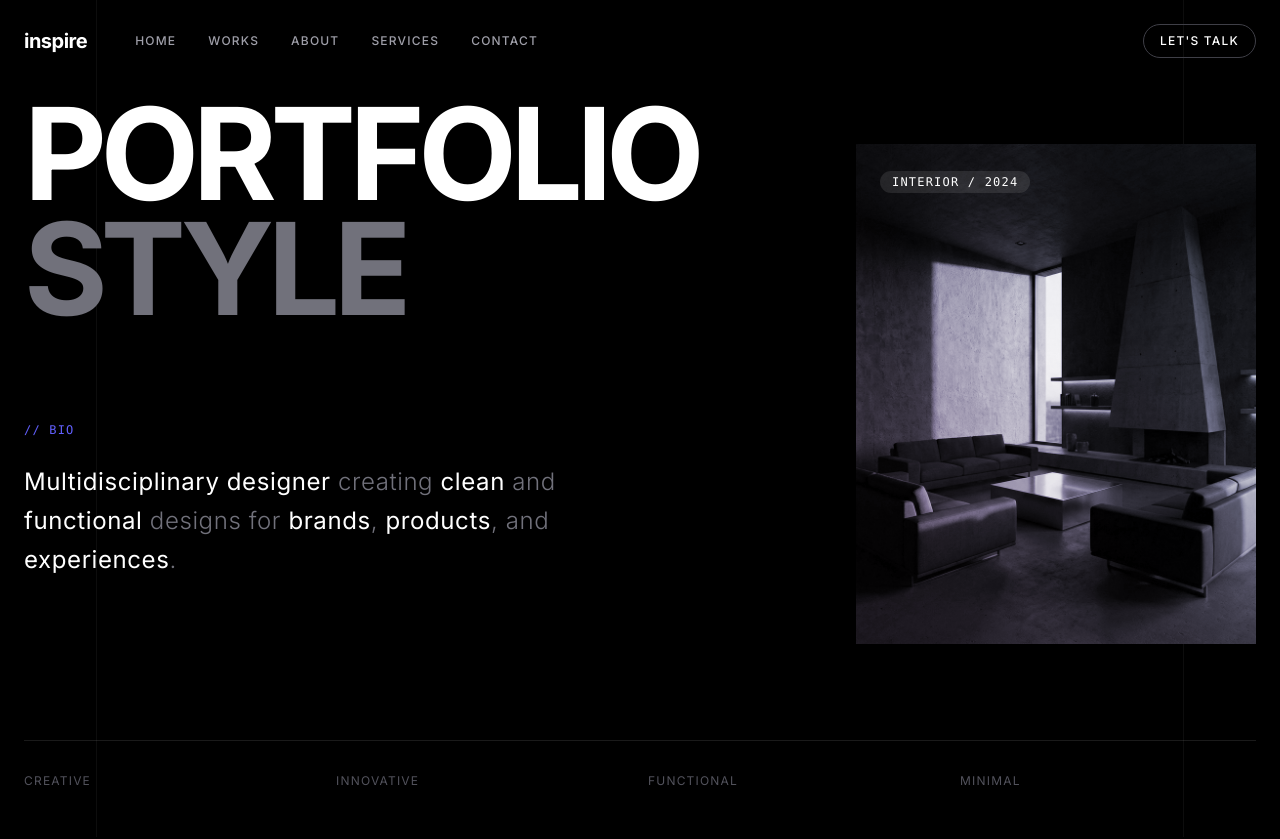
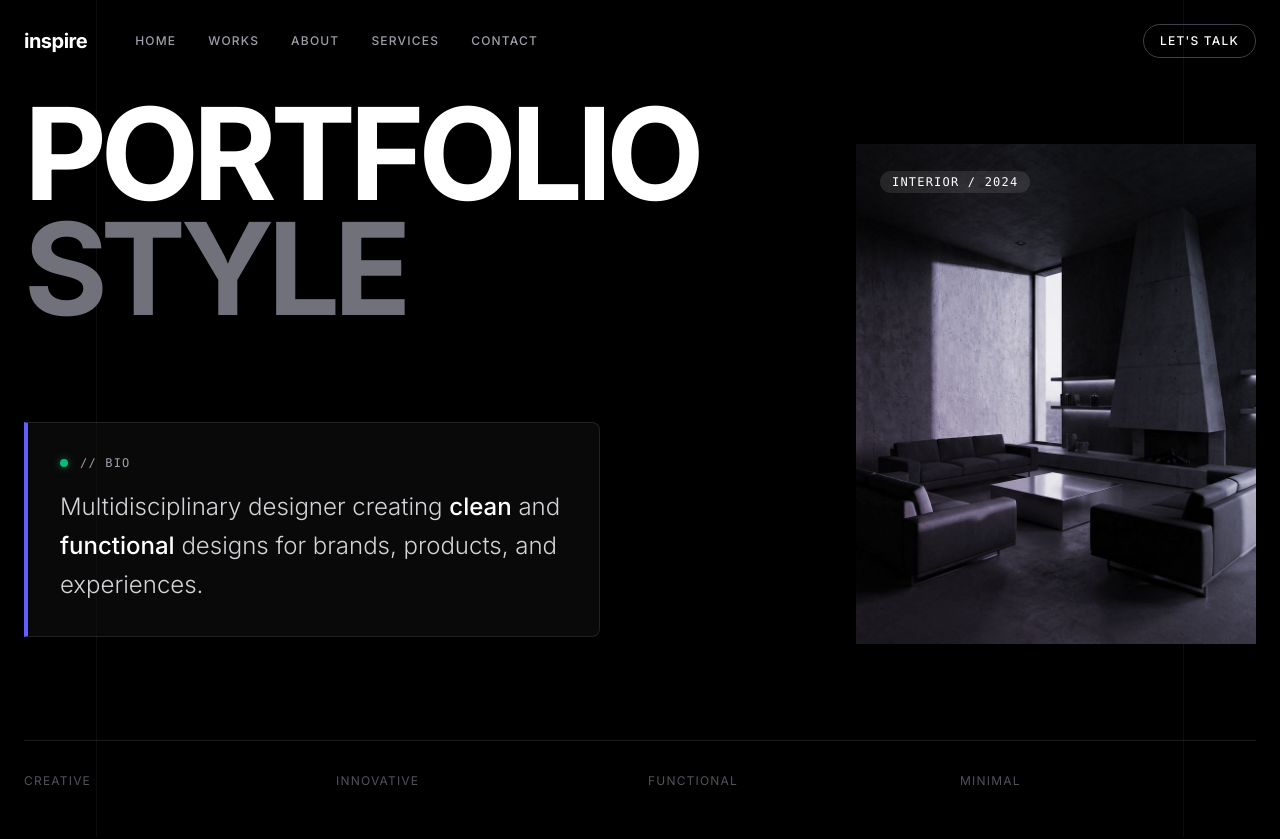
Before and after one commit to dilshandevxx/portfolio-upwork-my-work, a Next.js app: page / in a window 1280 px wide. Shown: the top 839 px of the page. Built offline with nearby package versions, Linux system fonts and the light colour scheme; a web font is replaced by a local one.

Commit message:
add smooth scrolling

```diff
--- a/components/Hero.tsx
+++ b/components/Hero.tsx
@@ -29,14 +29,19 @@ export default function Hero() {
                 initial={{ opacity: 0 }}
                 animate={{ opacity: 1 }}
                 transition={{ delay: 0.5, duration: 0.8 }}
-                className="mt-12 md:mt-24 max-w-xl"
+                className="mt-12 md:mt-24"
             >
-                <span className="font-mono text-xs text-indigo-500 tracking-widest uppercase mb-6 block">
-                    // Bio
-                </span>
-                <p className="text-xl md:text-2xl text-zinc-500 font-light leading-relaxed tracking-wide">
-                    <span className="text-white font-normal">Multidisciplinary designer</span> creating <span className="text-white font-normal">clean</span> and <span className="text-white font-normal">functional</span> designs for <span className="text-white font-normal">brands</span>, <span className="text-white font-normal">products</span>, and <span className="text-white font-normal">experiences</span>.
-                </p>
+                <div className="relative p-8 bg-zinc-900/40 backdrop-blur-md border border-white/10 border-l-4 border-l-indigo-500 rounded-r-lg max-w-xl">
+                    <div className="flex items-center gap-3 mb-4">
+                        <div className="w-2 h-2 rounded-full bg-emerald-500 shadow-[0_0_8px_rgba(16,185,129,0.5)]" />
+                        <span className="text-xs font-mono text-zinc-400 uppercase tracking-widest">
+                            // Bio
+                        </span>
+                    </div>
+                    <p className="text-xl md:text-2xl text-zinc-300 font-light leading-relaxed">
+                        Multidisciplinary designer creating <span className="text-white font-medium">clean</span> and <span className="text-white font-medium">functional</span> designs for brands, products, and experiences.
+                    </p>
+                </div>
             </motion.div>
           </div>
 
--- a/components/Services.tsx
+++ b/components/Services.tsx
@@ -5,11 +5,42 @@ import { ArrowRight } from "lucide-react";
 import Image from "next/image";
 
 const services = [
-  { id: "01", name: "Website Development", desc: "Fast, responsive, and scalable websites.", image: "/images/hero.png" },
-  { id: "02", name: "Frontend Development", desc: "Interactive UI using HTML, CSS, JavaScript, and React.", image: "/images/project1.png" },
-  { id: "03", name: "Backend Development", desc: "Secure APIs, authentication, and databases.", image: "/images/project2.png" },
-  { id: "04", name: "Full-Stack Development", desc: "Complete end-to-end web solutions.", image: "/images/project3.png" },
-  { id: "05", name: "AI-Powered Applications", desc: "Smart, data-driven applications powered by AI.", image: "/images/hero.png" },
+  {
+    id: "01",
+    name: "Landing Page Development",
+    desc: "High-converting landing pages designed for marketing, startups, and product launches, optimized for speed, SEO, and user engagement.",
+    image: "/images/hero.png"
+  },
+  {
+    id: "02",
+    name: "Website Development",
+    desc: "Responsive, scalable websites built for businesses, portfolios, and organizations with modern web standards.",
+    image: "/images/project1.png"
+  },
+  {
+    id: "03",
+    name: "SaaS Application Development",
+    desc: "End-to-end development of Software as a Service (SaaS) platforms including multi-user systems, subscriptions, dashboards, and cloud deployment.",
+    image: "/images/project2.png"
+  },
+  {
+    id: "04",
+    name: "Full-Stack Application Development",
+    desc: "Complete web application development covering frontend, backend, databases, APIs, and deployment in a single integrated solution.",
+    image: "/images/project3.png"
+  },
+  {
+    id: "05",
+    name: "AI-Powered Application Development",
+    desc: "Building intelligent applications using AI models, automation, NLP, and data-driven decision systems.",
+    image: "/images/hero.png"
+  },
+  {
+    id: "06",
+    name: "Machine Learning Project Development",
+    desc: "Designing and implementing ML projects including data preprocessing, model training, evaluation, and real-world deployment.",
+    image: "/images/project1.png"
+  },
 ];
 
 export default function Services() {
```
